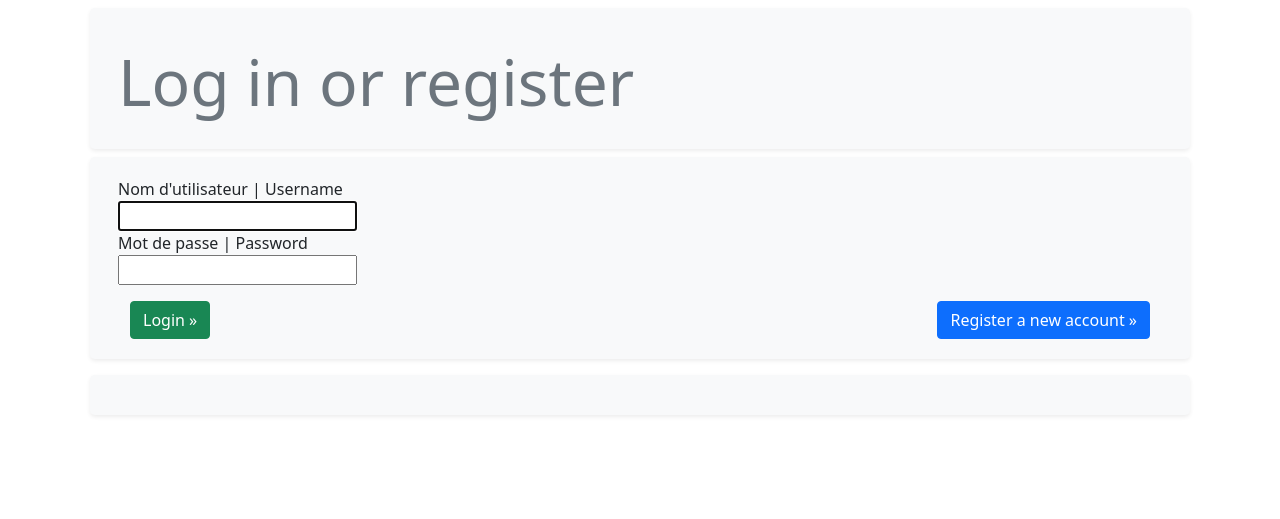
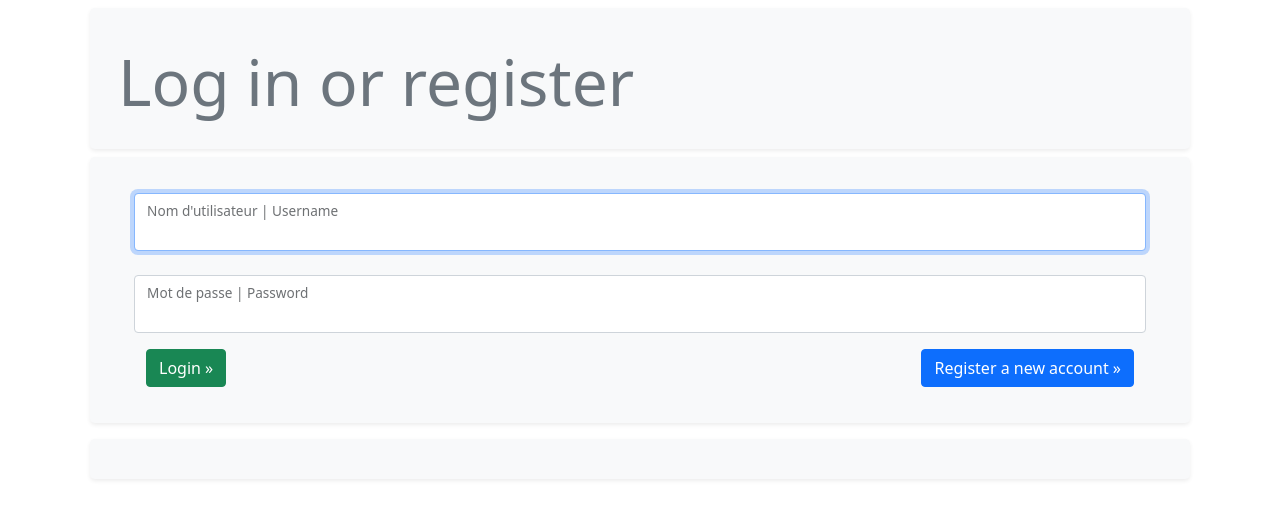
Before and after one commit to Inu-Oh/tommy, a Django app: page /accounts/login/ in a window 1280 px wide. Shown: the top 519 px of the page. Run offline with Django 4.2, Linux system fonts and the light colour scheme; some libraries are stand-ins or nearby versions.

Commit message:
bootstrap5 to login page

```diff
--- a/accounts/templates/registration/login.html
+++ b/accounts/templates/registration/login.html
@@ -12,20 +12,23 @@
         <p>Your username and password didn't match. Please try again.</p>
     {% endif %}
 
-    <form method="post" action="{% url 'login' %}" class="w-100">
+    <div class="container p-3">
+        <form method="post" action="{% url 'login' %}">
             {% csrf_token %}
-        <div class="form-group">
-
-            <label for="{{ form.username.id_for_label }}">Nom d'utilisateur | Username</label><br>
-            {{ form.username }}<br>
-            {{ form.username.errors }}
-
+            <div class="form-floating">
+                <input class="form-control" type="text" name="username" autofocus autocapitalize="none"
+                    autocomplete="username" maxlength="150" required id="id_username" />
+                <label for="id_username" class="form-label" placeholder="Username">
+                    Nom d'utilisateur | Username</label>
+                <div>{{ form.username.errors }}</div>
             </div>
-        <div class="form-group">
-
-            <label for="{{ form.password.id_for_label }}">Mot de passe | Password</label><br>
-            {{ form.password }}<br>
-            {{ form.password.errors }}
+            <br/>
+            <div class="form-floating">
+                <input class="form-control" type="password" name="password"
+                    autocomplete="current-password" required id="id_password" />
+                <label for="id_password" class="form-label">
+                    Mot de passe | Password</label>
+                <div>{{ form.password.errors }}</div>
             </div>
             <div class="container-fluid pt-3 d-flex justify-content-between">
                 <input type="submit" class="btn btn-success" value="Login &raquo;" />
@@ -35,5 +38,6 @@
                     Register a new account &raquo;</a>
             </div>
         </form>
+    </div>
 
 {% endblock content %}
```
Lines whose indentation alone changed are shown as unchanged.
